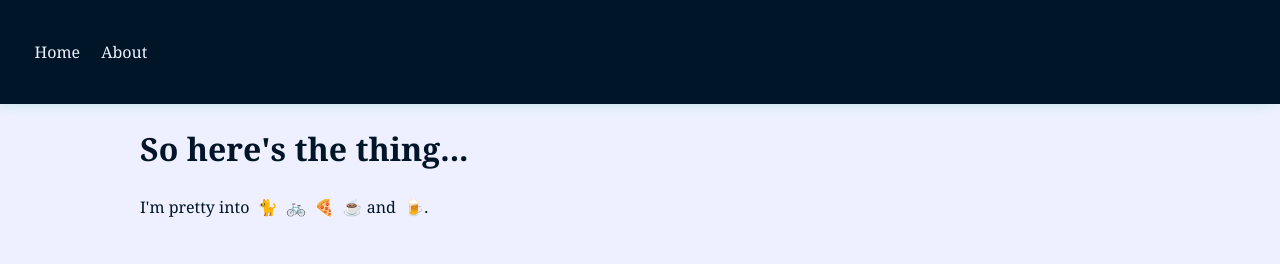
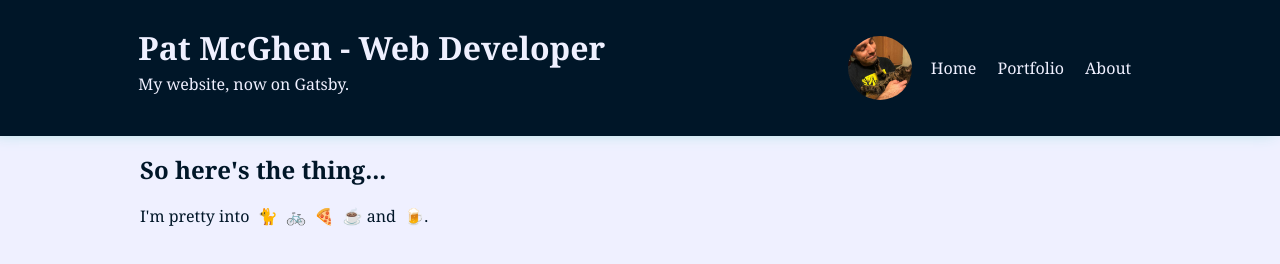
Before and after one commit to pmcghen/portfolio, a Gatsby site: page /about in a window 1280 px wide. Built offline with nearby package versions, Linux system fonts and the light colour scheme; Gatsby itself is replaced by a stand-in of ours.

Commit message:
Update styles. Add some portfolio structure.

```diff
--- a/gatsby-config.js
+++ b/gatsby-config.js
@@ -1,7 +1,19 @@
 module.exports = {
   siteMetadata: {
-    siteUrl: "https://www.yourdomain.tld",
+    siteUrl: "https://portfoliomain32081.gatsbyjs.io/",
     title: "Pat McGhen - Web Developer",
+    description: "My website, now on Gatsby."
   },
-  plugins: ["gatsby-plugin-sass"],
+  plugins: [
+    "gatsby-plugin-sass",
+    "gatsby-plugin-image",
+    "gatsby-plugin-sharp",
+    {
+      resolve: "gatsby-source-filesystem",
+      options: {
+        name: `portfolio`,
+        path: `${__dirname}/portfolio`,
+      }
+    },
+  ],
 };
--- a/package.json
+++ b/package.json
@@ -16,7 +16,10 @@
   },
   "dependencies": {
     "gatsby": "^3.14.3",
+    "gatsby-plugin-image": "^1.14.1",
     "gatsby-plugin-sass": "^4.14.0",
+    "gatsby-plugin-sharp": "^3.14.1",
+    "gatsby-source-filesystem": "^3.14.0",
     "react": "^17.0.1",
     "react-dom": "^17.0.1",
     "sass": "^1.43.2"
--- a/src/components/layout.js
+++ b/src/components/layout.js
@@ -1,22 +1,45 @@
 import * as React from 'react';
-import { Link } from 'gatsby';
+import { Link, useStaticQuery, graphql } from 'gatsby';
+import { StaticImage } from 'gatsby-plugin-image';
 import '../scss/style.scss';
 
 const Layout = ({ pageTitle, children }) => {
+  const data = useStaticQuery(graphql`
+    query {
+      site {
+        siteMetadata {
+          title
+          description
+        }
+      }
+    }
+  `);
+
   return(
     <>
       <title>{ pageTitle }</title>
-      <header class="page-header">
-        <nav>
-          <Link to="/">Home</Link>
-          <Link to="/about">About</Link>
-        </nav>
+      <header className="page-header around">
+        <div>
+          <h1>{data.site.siteMetadata.title}</h1>
+          <span className="tagline">{data.site.siteMetadata.description}</span>
+        </div>
+        <div className="nav-container flex">
+          <StaticImage
+            alt="Pat and B enjoying some offline time"
+            src="../images/me.jpg"
+            className="avatar" />
+          <nav>
+            <Link to="/">Home</Link>
+            <Link to="/portfolio">Portfolio</Link>
+            <Link to="/about">About</Link>
+          </nav>
+        </div>
       </header>
       <main>
         { children }
       </main>
     </>
-  )
-}
+  );
+};
 
 export default Layout;
--- a/src/pages/about.js
+++ b/src/pages/about.js
@@ -4,7 +4,7 @@ import Layout from '../components/layout';
 const AboutPage = () => {
   return (
     <Layout pageTitle="About me">
-      <h1>So here's the thing...</h1>
+      <h2>So here's the thing...</h2>
       <p>
         I'm pretty into &nbsp;
         <span role="img" aria-label="cats">🐈</span> &nbsp;
@@ -17,4 +17,4 @@ const AboutPage = () => {
   )
 }
 
-export default AboutPage
+export default AboutPage;
--- a/src/pages/index.js
+++ b/src/pages/index.js
@@ -5,11 +5,7 @@ import Layout from '../components/layout';
 const IndexPage = () => {
   return (
     <Layout pageTitle="Home Page">
-      <h1>Hi there! &nbsp;
-        <span role="img" aria-label="Party popper emojis">
-          🎉🎉🎉
-        </span>
-      </h1>
+      <h2>Hi there!</h2>
       <p>
         I'm a front end web developer with 15+ years of commitment to helping
         clients reach their goals and keeping internal teams communicating
--- a/src/scss/helpers/_colors.scss
+++ b/src/scss/helpers/_colors.scss
@@ -17,3 +17,4 @@ $page-header-background: $black;
 
 // Border colors
 $link-border: $light-blue;
+$avatar-border: $red;
--- a/src/scss/helpers/_global.scss
+++ b/src/scss/helpers/_global.scss
@@ -14,6 +14,8 @@ main {
   width: 90%;
   margin: 0 auto;
   max-width: 1000px;
+  padding-top: 1rem;
+  padding-bottom: 1rem;
 }
 
 a {
@@ -32,3 +34,19 @@ a {
     width: 100%;
   }
 }
+
+.flex {
+  display: flex;
+  align-items: center;
+}
+
+.around {
+  justify-content: space-around;
+}
+
+h1,
+h2,
+h3,
+h4 {
+  margin: 0;
+}
--- a/src/scss/modules/_page-header.scss
+++ b/src/scss/modules/_page-header.scss
@@ -3,6 +3,14 @@
   box-shadow: $bs;
   color: $page-header-color;
   padding: 1.5rem;
+  display: flex;
+  align-items: center;
+
+  .avatar {
+    border-radius: 50%;
+    margin-right: 0.5rem;
+    max-width: 4rem;
+  }
 
   a {
     color: $page-header-link-color;
@@ -25,3 +33,13 @@
     }
   }
 }
+
+.tagline {
+  display: inline-block;
+  margin-bottom: 1rem;
+}
+
+.nav-container {
+  width: 25%;
+  justify-content: flex-end;
+}
```
Also changed, not shown: src/pages/portfolio.js (added, +32 -0 lines), portfolio/outdoor-fun-network.mdx (added), portfolio/pa-lottery.mdx (added), src/images/me.jpg (added), 1 other file.
